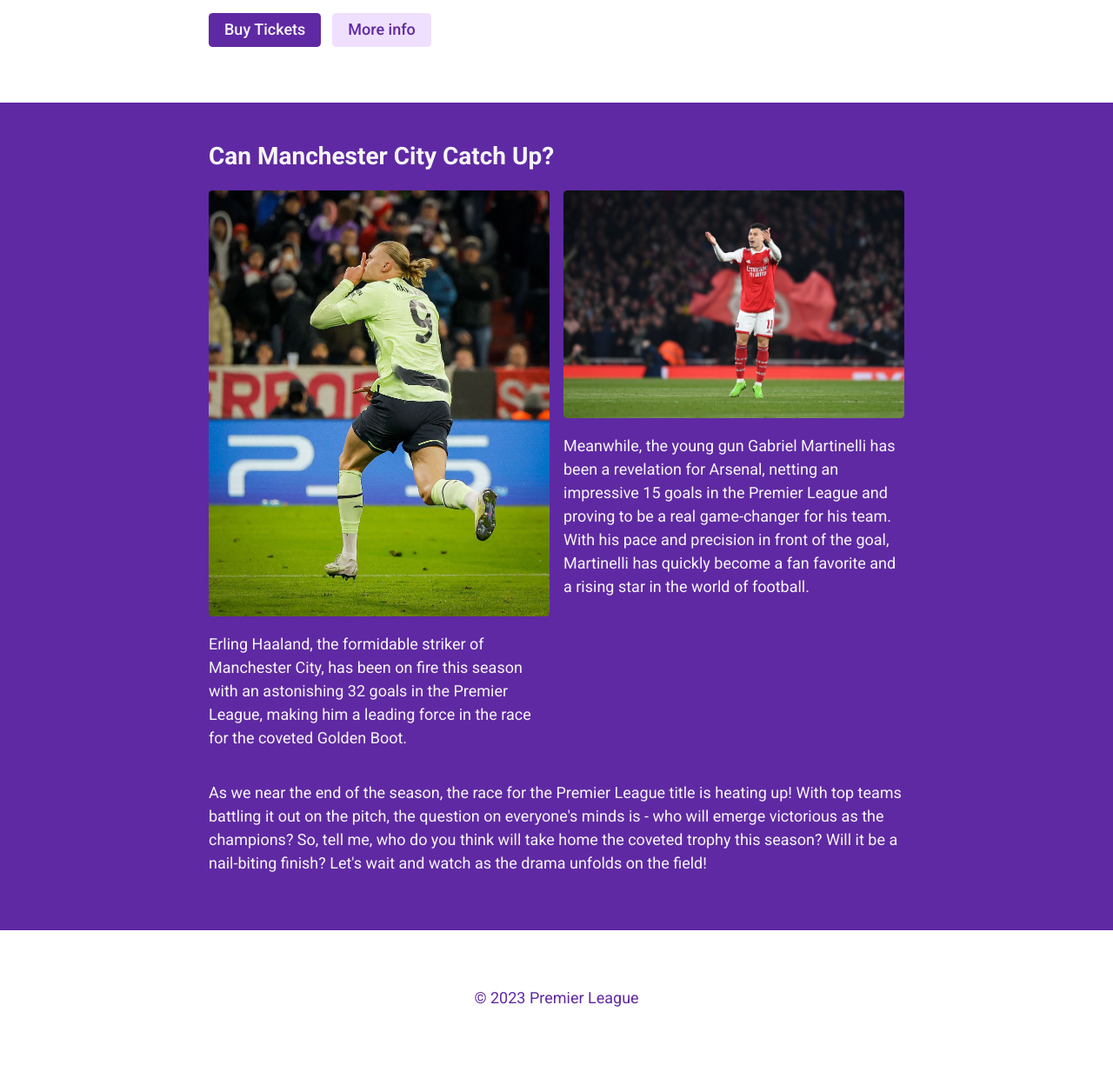
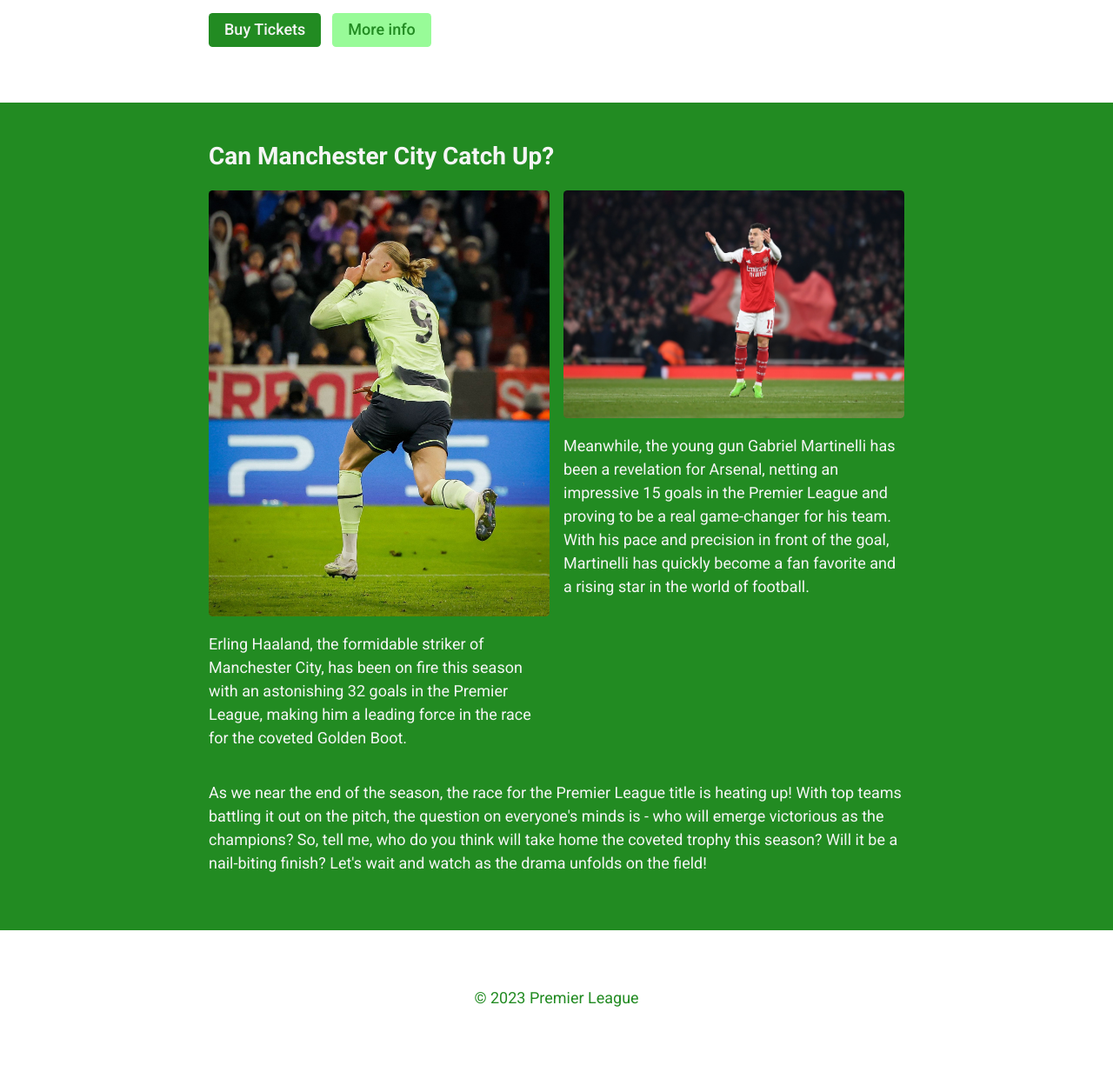
Before and after one commit to nithincp/Responsive-Site, a plain HTML site: page index.html in a window 1280 px wide. Shown: the part 1332-2557 px from the top of the page at 87% size. Drawn offline with nearby package versions, Linux system fonts and the light colour scheme.

Commit message:
Changes in color combinations

```diff
--- a/index.css
+++ b/index.css
@@ -17,7 +17,7 @@ h1 {
 }
 
 h2 {
-    color: #451c7a;
+    color: #006400;
     font-size: 1.375rem;
     margin-top: 0;
 }
@@ -33,7 +33,7 @@ p {
 .subheading {
     display: block;
     font-size: 1rem;
-    color: #d0aaff;
+    color: #98FB98;
 }
 
 .section-two h2 {
@@ -65,16 +65,16 @@ a:active {
 
 .btn-dark {
     color: whitesmoke;
-    background: #5f29a3;
+    background: #228B22;
 }
 
 .btn-mid {
-    color: #5f29a3;
-    background: #f0e0ff;
+    color: #228B22;
+    background: #98FB98;
 }
 
 .btn-light {
-    color: #5f29a3;
+    color: #228B22;
     background: whitesmoke;
 }
 
@@ -94,7 +94,7 @@ footer {
 
 header,
 .section-two {
-    background-color: #5f29a3;
+    background-color: #228B22;
 }
 
 .section-two {
@@ -131,7 +131,7 @@ header,
 
 footer {
     text-align: center;
-    color: #5f29a3;
+    color: #228B22;
 }
 
 /* ----- NAVIGATION ----- */
```
